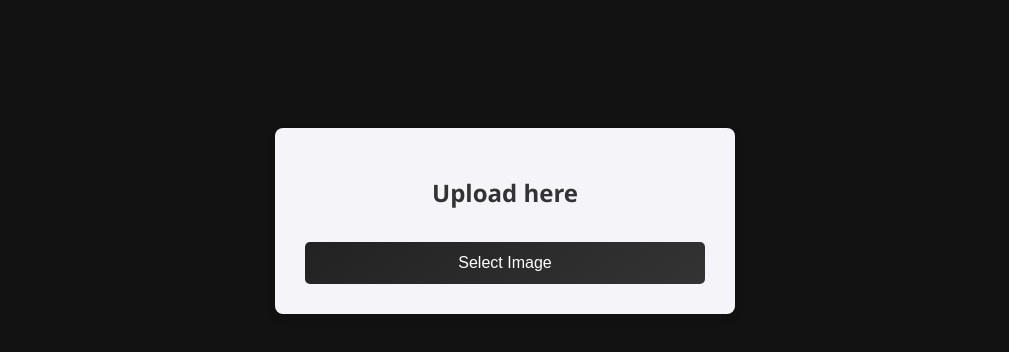
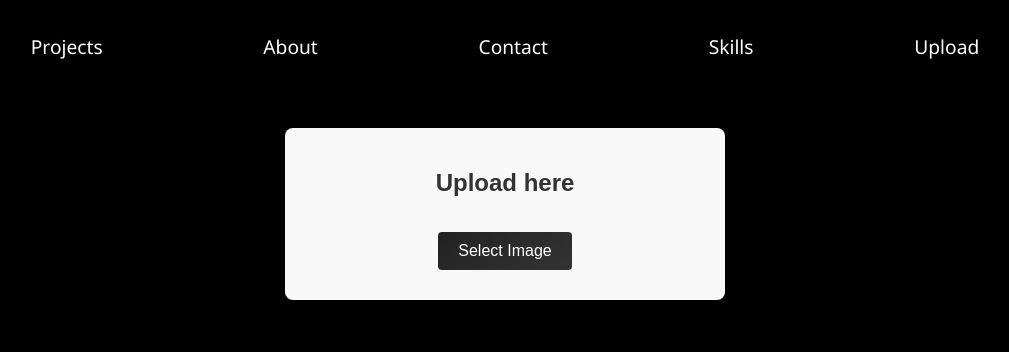
Before and after one commit to ParamShah-Connect/MyPortfolio, a React (Vite) app in the folder client/: page /upload in a window 1280 px wide. Shown: the top 352 px of the page, without its empty margins (135-1144 px from the left). Built offline with nearby package versions, Linux system fonts and the light colour scheme.

Commit message:
uplaod section

```diff
--- a/client/package.json
+++ b/client/package.json
@@ -25,7 +25,7 @@
     "eslint-plugin-react-hooks": "^5.0.0",
     "eslint-plugin-react-refresh": "^0.4.14",
     "globals": "^15.11.0",
-    "react-router-dom": "^7.0.1",
+    "react-router-dom": "^7.0.2",
     "vite": "^5.4.11"
   }
 }
--- a/client/src/App.jsx
+++ b/client/src/App.jsx
@@ -1,33 +1,40 @@
 import { BrowserRouter, Routes, Route } from "react-router-dom";
-import Navbar from "./components/navbar.jsx";
-import Comp1 from "./components/comp1.jsx";
-import Skills from "./components/skills.jsx";
-import Contact from "./components/contact.jsx";
-import Projects from "./components/projects.jsx";
-import Lastdiv from "./components/lastdiv.jsx";
-import Projectdesc from "./components/projectdesc.jsx";
-import Upload from "./components/upload.jsx";
+import Navbar from "./components/navbar";
+import Comp1 from "./components/comp1";
+import Skills from "./components/skills";
+import Contact from "./components/contact";
+import Projects from "./components/projects";
+import Lastdiv from "./components/lastdiv";
+import Upload from "./components/upload";
 
 function App() {
   return (
     <BrowserRouter>
+      <Navbar />
+
       <Routes>
         <Route
           path="/"
           element={
             <>
-              <Navbar />
-              <Comp1 />
-              <Skills />
-              <Projects />
-              <Contact />
+              <div id="about">
+                <Comp1 />
+              </div>
+              <div id="skills">
+                <Skills />
+              </div>
+              <div id="projects">
+                <Projects />
+              </div>
+              <div id="contact">
+                <Contact />
+              </div>
               <Lastdiv />
             </>
           }
         />
-        <Route path="/projects/:projectname" element={<Projectdesc />} />
+
         <Route path="/upload" element={<Upload />} />
-        <Route path="/hello" element={<h1>hey there</h1>} />
       </Routes>
     </BrowserRouter>
   );
--- a/client/src/components/navbar.jsx
+++ b/client/src/components/navbar.jsx
@@ -1,46 +1,84 @@
-import { Link } from "react-scroll";  // Import Link from react-scroll
+// import { Link } from "react-scroll";  // Import Link from react-scroll
+// import "../styles/navbar.css";  // Your custom CSS for the Navbar
+
+// export const Navbar = () => {
+//   return (
+//     <>
+//       <div id="navbar" style={{ marginTop: "-60px" }}>
+//         <h1 id="name" style={{ fontFamily: "Verdana, sans-serif" }}>
+//           Param Shah
+//         </h1>
+
+//         <div id="navbar2">
+//           <Link
+//             to="projects"
+//             smooth={true}
+//             duration={500}
+//             className="navy"
+//           >
+//             Projects
+//           </Link>
+//           <Link
+//             to="about"
+//             smooth={true}
+//             duration={500}
+//             className="navy"
+//           >
+//             About
+//           </Link>
+//           <Link
+//             to="contact"
+//             smooth={true}
+//             duration={500}
+//             className="navy"
+//           >
+//             Contact
+//           </Link>
+//           <Link
+//             to="skills"
+//             smooth={true}
+//             duration={500}
+//             className="navy"
+//           >
+//             Skills
+//           </Link>
+//         </div>
+//       </div>
+//     </>
+//   );
+// };
+
+// export default Navbar;
+import { Link, NavLink } from "react-scroll";
+import { NavLink as RouterNavLink } from "react-router-dom";
 import "../styles/navbar.css";
 
 export const Navbar = () => {
   return (
     <>
-      <div id="navbar" style={{marginTop:"-60px"}}>
-        <h1 id="name">Param Shah</h1>
+      <div id="navbar" style={{ marginTop: "-60px" }}>
+        <h1 id="name" style={{ fontFamily: "Verdana, sans-serif" }}>
+          Param Shah
+        </h1>
 
         <div id="navbar2">
-          <Link
-            to="projects"
-            smooth={true}
-            duration={500}
-            className="navy"
-          >
+          <Link to="projects" smooth={true} duration={500} className="navy">
             Projects
           </Link>
-          <Link
-            to="about"
-            smooth={true}
-            duration={500}
-            className="navy1"
-            id="n1"
-          >
+          <Link to="about" smooth={true} duration={500} className="navy">
             About
           </Link>
-          <Link
-            to="contact"
-            smooth={true}
-            duration={500}
-            className="navy1"
-          >
+          <Link to="contact" smooth={true} duration={500} className="navy">
             Contact
           </Link>
-          <Link
-            to="skills"
-            smooth={true}
-            duration={500}
-            className="navy1"
-          >
+          <Link to="skills" smooth={true} duration={500} className="navy">
             Skills
           </Link>
+
+          {/* Upload route link (this should not scroll) */}
+          <RouterNavLink to="/upload" className="navy">
+            Upload
+          </RouterNavLink>
         </div>
       </div>
     </>
--- a/client/src/components/upload.jsx
+++ b/client/src/components/upload.jsx
@@ -1,3 +1,4 @@
+
 import { useState } from 'react';
 import "../styles/upload.css";
 import { ToastContainer, toast } from 'react-toastify';
@@ -6,6 +7,8 @@ import 'react-toastify/dist/ReactToastify.css';
 function ImageUpload() {
   const [error, setError] = useState('');
   const [imageUrl, setImageUrl] = useState('');
+  const [previewUrl, setPreviewUrl] = useState('');
+  const [isUploading, setIsUploading] = useState(false);
 
   const generateRandomString = () => {
     const chars = 'ABCDEFGHIJKLMNOPQRSTUVWXYZabcdefghijklmnopqrstuvwxyz0123456789';
@@ -22,12 +25,9 @@ function ImageUpload() {
     if (file) {
       if (file.type.startsWith('image/')) {
         const reader = new FileReader();
-        reader.readAsArrayBuffer(file);
+        reader.readAsDataURL(file);
         reader.onloadend = () => {
-          const buffer = reader.result;
-          const imageType = file.type;
-          const randomString = generateRandomString();
-          sendToBackend(buffer, imageType, randomString);
+          setPreviewUrl(reader.result);
         };
         reader.onerror = () => {
           setError('Error reading the file.');
@@ -38,7 +38,22 @@ function ImageUpload() {
     }
   };
 
-  const sendToBackend = async (buffer, imageType, randomString) => {
+  const handleUpload = async () => {
+    if (!previewUrl) {
+      setError('No image selected.');
+      return;
+    }
+
+    setIsUploading(true);
+    const file = document.querySelector('input[type="file"]').files[0];
+    const reader = new FileReader();
+
+    reader.readAsArrayBuffer(file);
+    reader.onloadend = async () => {
+      const buffer = reader.result;
+      const imageType = file.type;
+      const randomString = generateRandomString();
+
       try {
         const response = await fetch('https://shah-param.vercel.app/image/uploadImage', {
           method: 'POST',
@@ -54,7 +69,8 @@ function ImageUpload() {
         const data = await response.json();
         if (response.ok) {
           console.log('Image uploaded successfully:', data);
-        setImageUrl(`http://localhost:80000/image/getImage/${randomString}`);
+          setImageUrl(`http://localhost:8000/image/getImage/${randomString}`);
+          toast.success('Image uploaded successfully!');
         } else {
           console.error('Error uploading image:', data);
           setError('Failed to upload image.');
@@ -62,7 +78,21 @@ function ImageUpload() {
       } catch (error) {
         console.error('Error:', error);
         setError('Error uploading image.');
+      } finally {
+        setIsUploading(false);
+        resetUI();
       }
+    };
+    reader.onerror = () => {
+      setError('Error reading the file.');
+      setIsUploading(false);
+    };
+  };
+
+  const resetUI = () => {
+    setPreviewUrl('');
+    setError('');
+    document.querySelector('input[type="file"]').value = null;
   };
 
   const handleCopy = () => {
@@ -80,10 +110,23 @@ function ImageUpload() {
         accept="image/*"
         onChange={handleImageChange}
         className="file-input"
+        hidden
       />
+      {!previewUrl ? (
         <button onClick={() => document.querySelector('input[type="file"]').click()} className="upload-button">
           Select Image
         </button>
+      ) : (
+        <>
+          <div className="preview-container">
+            <img src={previewUrl} alt="Preview" className="image-preview" />
+            <button onClick={resetUI} className="reset-button">Change Image</button>
+          </div>
+          <button onClick={handleUpload} className="submit-button" disabled={isUploading}>
+            {isUploading ? 'Uploading...' : 'Upload Image'}
+          </button>
+        </>
+      )}
       {error && <p className="error-message">{error}</p>}
       {imageUrl && (
         <div className="image-url-container">
--- a/client/src/styles/upload.css
+++ b/client/src/styles/upload.css
@@ -2,76 +2,86 @@
   display: flex;
   flex-direction: column;
   align-items: center;
-    padding: 30px;
-    background-color: #f4f4f9;
+  padding: 20px;
+  background-color: #f9f9f9;
   border-radius: 8px;
-    box-shadow: 0 4px 8px rgba(0, 0, 0, 0.1);
-    width: 400px;
-    margin: auto;
-    text-align: center;
-    margin-top: 10%;
+  box-shadow: 0 4px 6px rgba(0, 0, 0, 0.1);
+  max-width: 400px;
+  margin: 10% auto;
 }
 
-  h1 {
+.upload-container h1 {
   font-size: 24px;
+  margin-bottom: 20px;
   color: #333;
-    margin-bottom: 20px;
 }
 
 .file-input {
   display: none;
 }
 
-  .upload-button {
+.upload-button,
+.submit-button,
+.reset-button,
+.copy-button {
+  padding: 10px 20px;
+  margin: 10px 0;
+  font-size: 16px;
+  color: #fff;
   background-color: #007bff;
-    color: white;
   border: none;
-    padding: 12px 24px;
-    font-size: 16px;
-    border-radius: 5px;
+  border-radius: 4px;
   cursor: pointer;
   transition: background-color 0.3s ease;
-    margin-top: 10px;
-    width: 100%;
 }
 
-  .upload-button:hover {
+.upload-button:hover,
+.submit-button:hover,
+.reset-button:hover,
+.copy-button:hover {
   background-color: #0056b3;
 }
 
-  .error-message {
-    margin-top: 15px;
-    font-size: 14px;
-    color: #ff3333;
+.upload-button:disabled,
+.submit-button:disabled {
+  background-color: #ccc;
+  cursor: not-allowed;
+}
+
+.preview-container {
+  margin: 20px 0;
+  text-align: center;
+}
+
+.image-preview {
+  max-width: 100%;
+  height: auto;
+  border-radius: 8px;
+  box-shadow: 0 2px 4px rgba(0, 0, 0, 0.1);
 }
 
 .image-url-container {
+  text-align: center;
   margin-top: 20px;
-    padding: 10px;
-    background-color: #f1f1f1;
-    border-radius: 5px;
-    width: 100%;
 }
 
 .image-url-container p {
-    margin: 0;
   font-size: 14px;
-    color: #333;
+  color: #555;
+  word-break: break-word;
+}
+
+.image-url-container span {
+  font-weight: bold;
+  color: #007bff;
 }
 
 .copy-button {
-    background-color: #28a745;
-    color: white;
-    border: none;
-    padding: 8px 16px;
-    font-size: 14px;
-    border-radius: 5px;
-    cursor: pointer;
-    transition: background-color 0.3s ease;
   margin-top: 10px;
 }
 
-  .copy-button:hover {
-    background-color: black;
-    color: white;
+.error-message {
+  color: #d9534f;
+  font-size: 14px;
+  margin-top: 10px;
 }
```
Also changed, not shown: 1 other file (tests, documents, lock files or other folders). Lines whose indentation alone changed are shown as unchanged.
